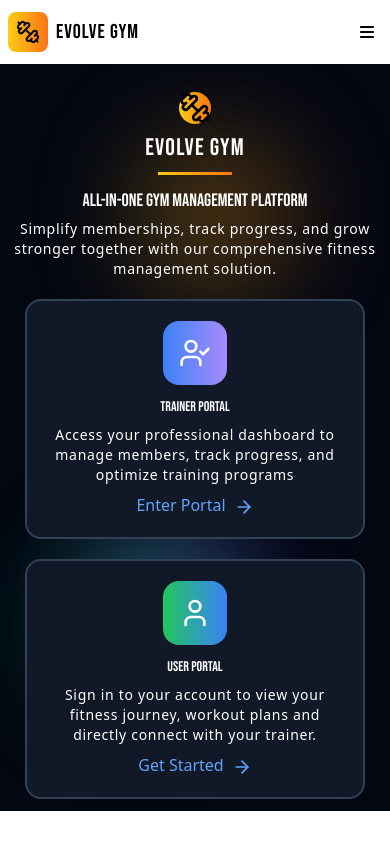
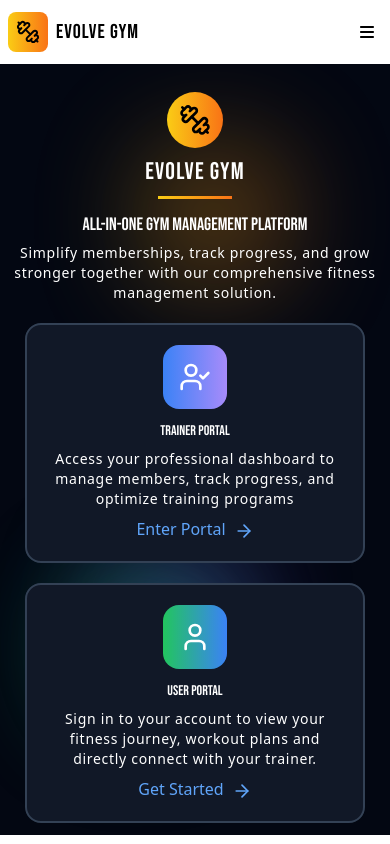
Before and after one commit to VISHWARAJ-G/Gym-Management-Project, a React (Vite) app in the folder frontend/: page / in a window 390 px wide. Shown: the top 844 px of the page. Built offline with nearby package versions, Linux system fonts and the light colour scheme.

Commit message:
Overlay Updated

```diff
--- a/frontend/src/components/Overlay.jsx
+++ b/frontend/src/components/Overlay.jsx
@@ -16,7 +16,7 @@ function Overlay() {
       </div>
       <div className="relative z-10 text-white flex flex-col justify-center items-center sm:p-10 xs:p-7 p-3">
         <div className="flex sm:mb-5 md:mb-8 mb-2">
-          <div className="bg-gradient-to-r from-yellow-400 to-orange-500 lg:p-7 sm:p-5 -p-4 rounded-full hover:scale-110 transition-all duration-300">
+          <div className="bg-gradient-to-r from-yellow-400 to-orange-500 lg:p-7 sm:p-5 p-3 rounded-full hover:scale-110 transition-all duration-300">
             <Logo mainBG={mainBG} dashboard={false} />
           </div>
         </div>
```
